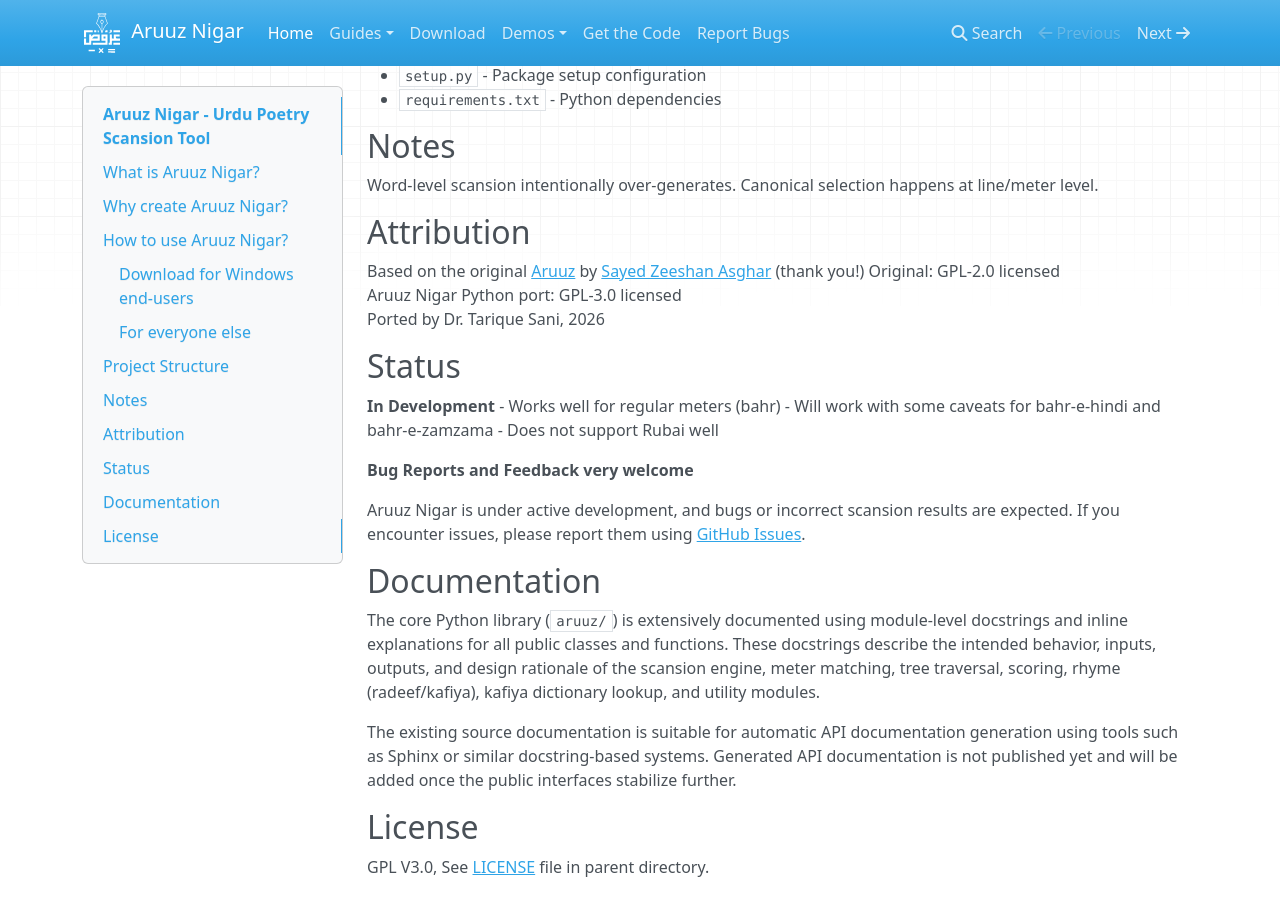
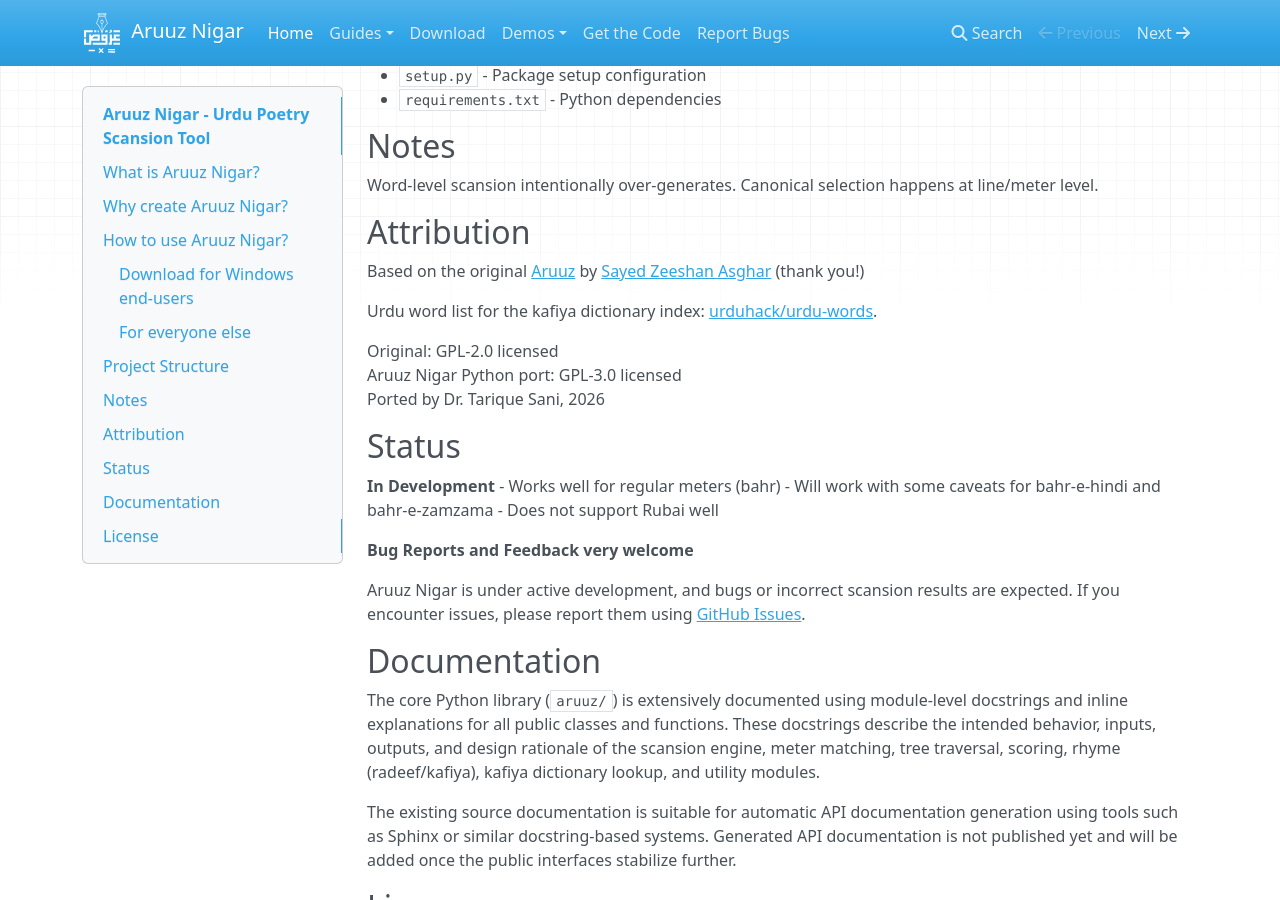
Before and after one commit to tariquesani/aruuz-nigar, an MkDocs documentation site: the page built from docs/index.md, in a window 1280 px wide and 900 px high, scrolled down 3752 px. Built offline with MkDocs 1.6.1, drawn with Linux system fonts in a browser that asks for light colours; nearby versions of some CDN libraries.

Commit message:
docs: Add Urdu word list reference to README and documentation for kafiya dictionary index

```diff
--- a/docs/index.md
+++ b/docs/index.md
@@ -137,6 +137,9 @@ Word-level scansion intentionally over-generates. Canonical selection happens at
 ## Attribution
 
 Based on the original [Aruuz](https://github.com/sayedzeeshan/Aruuz) by [Sayed Zeeshan Asghar](https://github.com/sayedzeeshan) (thank you!)
+
+Urdu word list for the kafiya dictionary index: [urduhack/urdu-words](https://github.com/urduhack/urdu-words).
+
 Original: GPL-2.0 licensed
 Aruuz Nigar Python port: GPL-3.0 licensed
 Ported by Dr. Tarique Sani, 2026
```
Also changed, not shown: README.md (+3 -0 lines).
